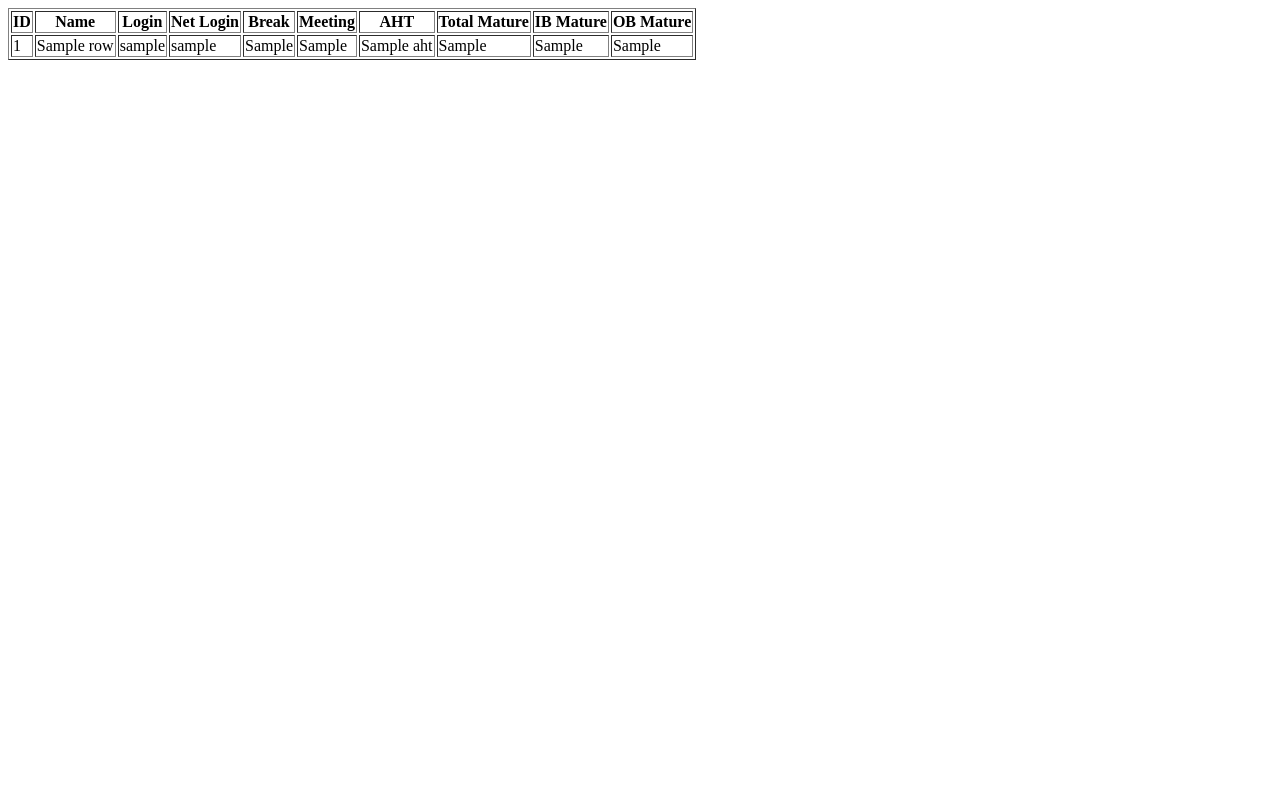
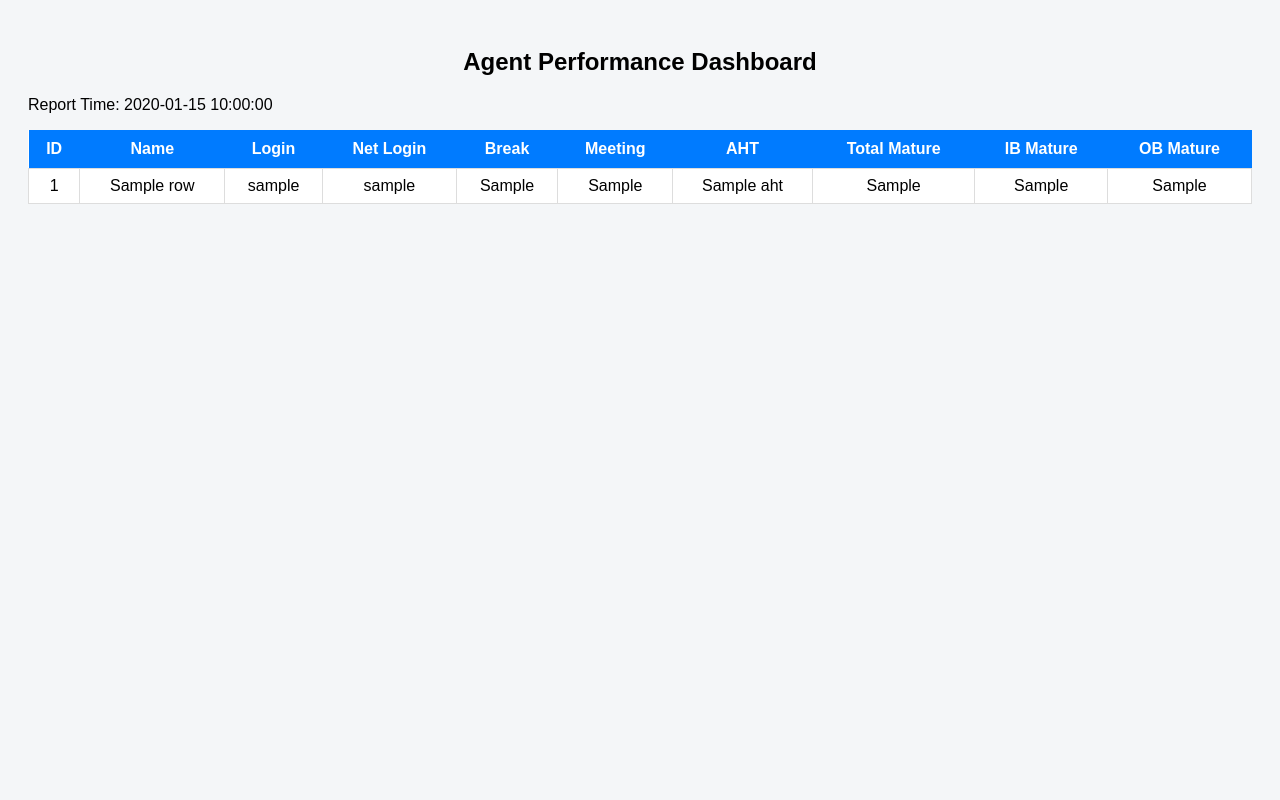
Before and after one commit to Viratmalakar/apr, a Flask app: template templates/result.html in a window 1280 px wide. Run offline with Flask 3, Linux system fonts and the light colour scheme; the template is opened without the code that fills it: most values are stand-ins (such as "Sample title", 1, 10 or a date in 2020).

Commit message:
Update result.html

```diff
--- a/templates/result.html
+++ b/templates/result.html
@@ -1,6 +1,53 @@
-<table border="1">
+<!DOCTYPE html>
+<html>
+<head>
+
+<title>Agent Performance Dashboard</title>
+
+<style>
+
+body{
+font-family: Arial;
+background:#f4f6f8;
+padding:20px;
+}
+
+table{
+border-collapse: collapse;
+width:100%;
+background:white;
+}
+
+th{
+background:#007bff;
+color:white;
+padding:10px;
+}
+
+td{
+padding:8px;
+border:1px solid #ddd;
+text-align:center;
+}
+
+h2{
+text-align:center;
+}
+
+</style>
+
+</head>
+
+<body>
+
+<h2>Agent Performance Dashboard</h2>
+
+<p>Report Time: {{report_time}}</p>
+
+<table>
 
 <tr>
+
 <th>ID</th>
 <th>Name</th>
 <th>Login</th>
@@ -11,10 +58,13 @@
 <th>Total Mature</th>
 <th>IB Mature</th>
 <th>OB Mature</th>
+
 </tr>
 
 {% for row in rows %}
+
 <tr>
+
 <td>{{row["Employee ID"]}}</td>
 <td>{{row["Agent Name"]}}</td>
 <td>{{row["Total Login Time"]}}</td>
@@ -25,7 +75,12 @@
 <td>{{row["Total Mature"]}}</td>
 <td>{{row["IB Mature"]}}</td>
 <td>{{row["OB Mature"]}}</td>
+
 </tr>
+
 {% endfor %}
 
 </table>
+
+</body>
+</html>
```
